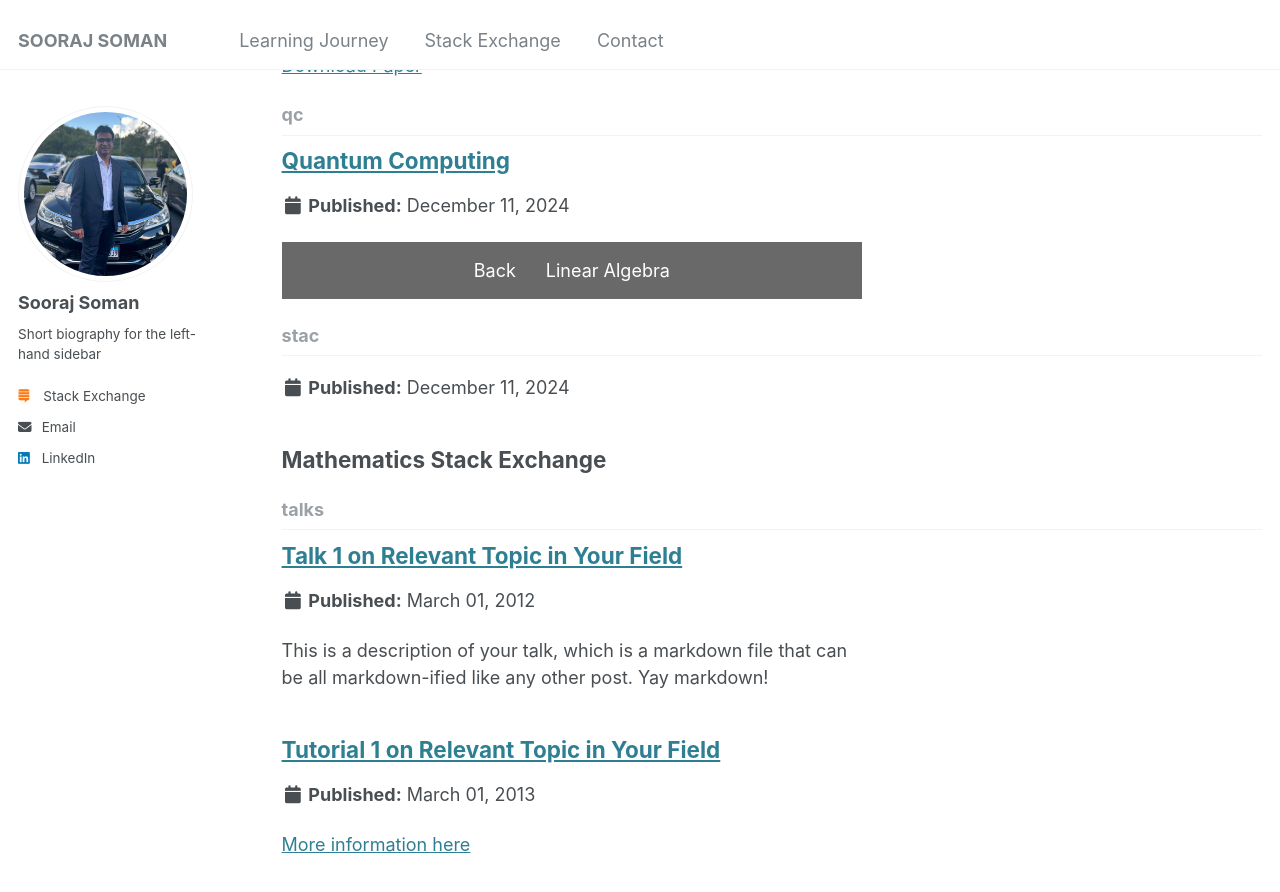
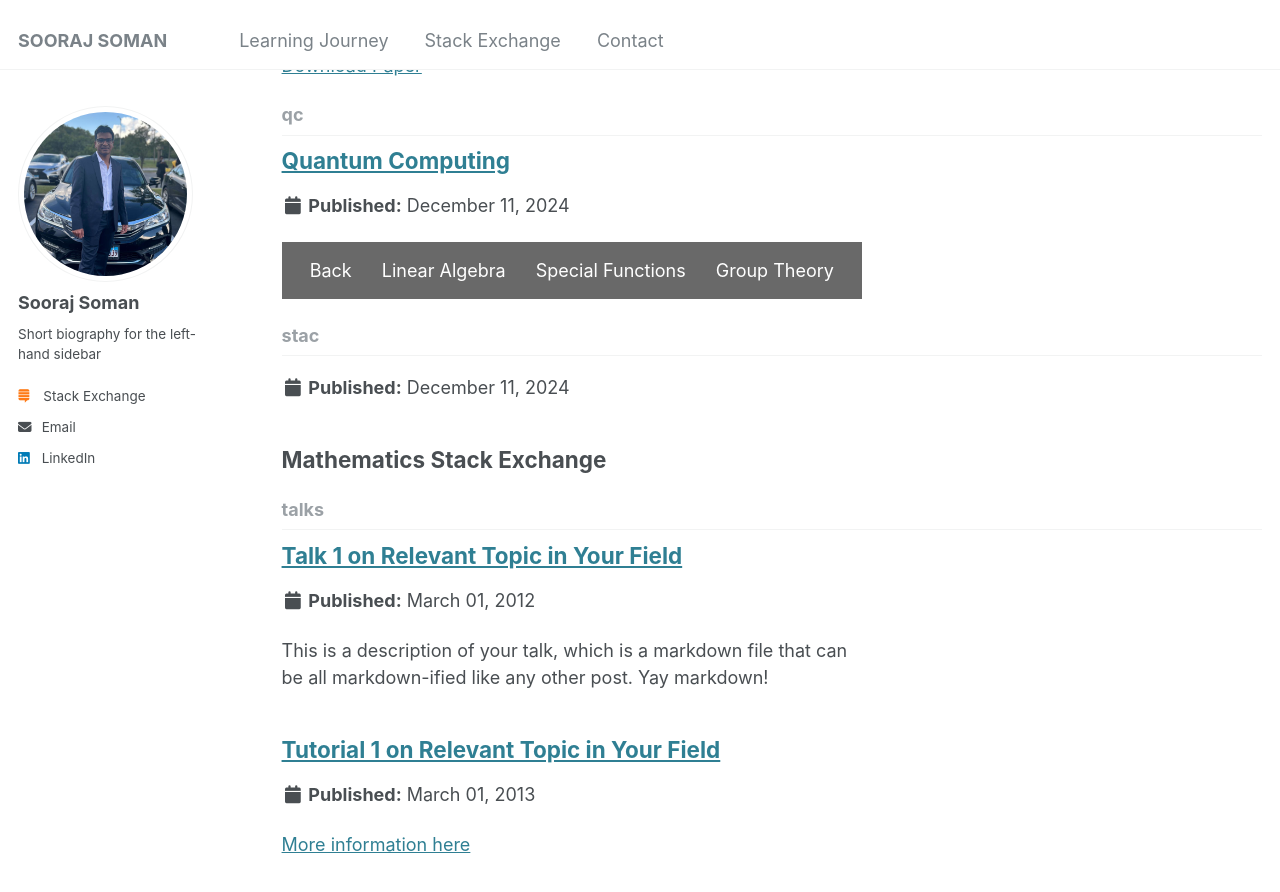
Before and after one commit to soorajss1729/soorajss1729.github.io, a Jekyll site: the page built from _pages/collection-archive.html, in a window 1280 px wide and 900 px high, scrolled down 3110 px. Shown: the top 892 px of the window. Built offline with Jekyll 4.4.1, drawn with Linux system fonts in a browser that asks for light colours.

Commit message:
Update qc.md

```diff
--- a/_qc/qc.md
+++ b/_qc/qc.md
@@ -9,6 +9,8 @@ classes: wide
 <div class="learning-topnav">
   <a href="/learning/">Back</a>
   <a href="/linalg/">Linear Algebra</a>
+  <a href="/linalg/">Special Functions</a>
+  <a href="/grp/">Group Theory</a>
 </div>
 
 
```
